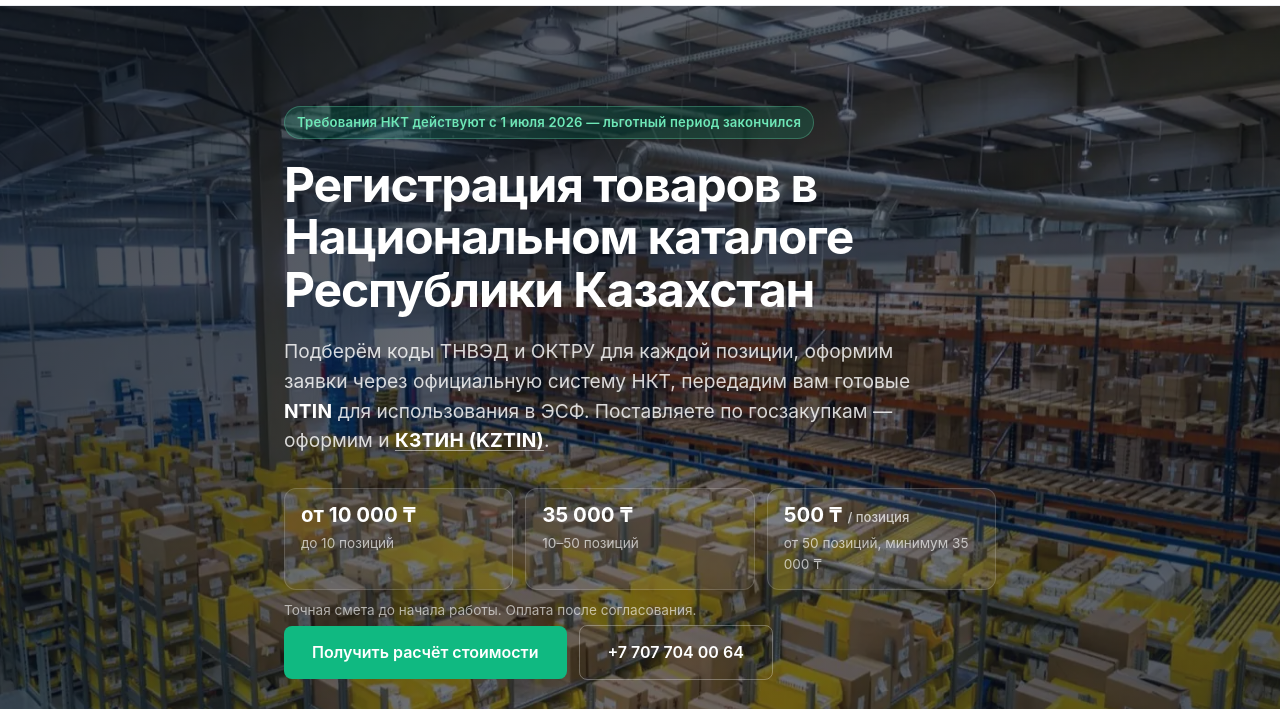
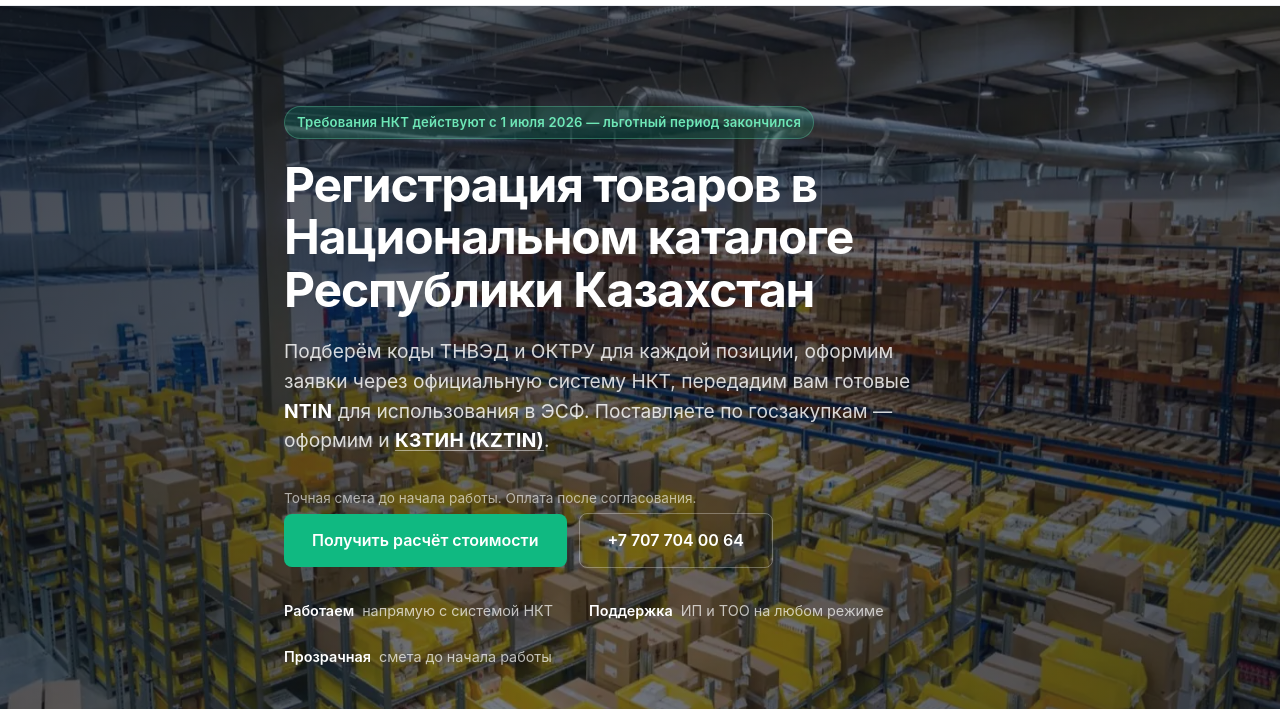
Before and after one commit to aslan797/nkt-medics, a website: page index.html in a window 1280 px wide. Shown: the part 71-780 px from the top of the page. Drawn offline with Linux system fonts and the light colour scheme.

Commit message:
Убраны цены с сайта (по решению юзера)
Co-Authored-By: Claude Opus 5.5 <noreply@anthropic.com>

```diff
--- a/index.html
+++ b/index.html
@@ -4,7 +4,7 @@
     <meta charset="UTF-8">
     <meta name="viewport" content="width=device-width, initial-scale=1.0">
     <title>Регистрация товаров в НКТ: NTIN и КЗТИН (KZTIN) — nkt.medics.kz</title>
-    <meta name="description" content="Подготовим ваши товары для Национального каталога РК: подбор кодов ТНВЭД и ОКТРУ, оформление NTIN, а для поставщиков госзакупок — КЗТИН (KZTIN). Цены на NTIN от 10 000 ₸.">
+    <meta name="description" content="Подготовим ваши товары для Национального каталога РК: подбор кодов ТНВЭД и ОКТРУ, оформление NTIN, а для поставщиков госзакупок — КЗТИН (KZTIN).">
     <meta name="keywords" content="НКТ Казахстан, регистрация товаров НКТ, Национальный каталог товаров РК, NTIN, NTIN код, регистрация в НКТ, ТНВЭД, ОКТРУ, ЭСФ, СНТ, НКТ для ИП и ТОО, как зарегистрировать товар в НКТ">
     <meta name="robots" content="index, follow, max-image-preview:large, max-snippet:-1">
     <meta name="author" content="nkt.medics.kz">
@@ -18,7 +18,7 @@
     <link rel="preload" as="image" href="warehouse.webp" type="image/webp" fetchpriority="high">
 
     <meta property="og:title" content="Регистрация товаров в Национальном каталоге РК (НКТ) под ключ">
-    <meta property="og:description" content="Подберём коды ТНВЭД и ОКТРУ, оформим NTIN, подадим заявки через официальную систему НКТ. Требования действуют с 1 июля 2026. Цены от 10 000 ₸.">
+    <meta property="og:description" content="Подберём коды ТНВЭД и ОКТРУ, оформим NTIN, подадим заявки через официальную систему НКТ. Требования действуют с 1 июля 2026.">
     <meta property="og:type" content="website">
     <meta property="og:url" content="/">
     <meta property="og:site_name" content="nkt.medics.kz">
@@ -519,11 +519,6 @@
         <span class="eyebrow">Требования НКТ действуют с 1 июля 2026 — льготный период закончился</span>
         <h1>Регистрация товаров в Национальном каталоге Республики Казахстан</h1>
         <p class="hero-sub">Подберём коды ТНВЭД и ОКТРУ для каждой позиции, оформим заявки через официальную систему НКТ, передадим вам готовые <span class="code-hl">NTIN</span> для использования в ЭСФ. Поставляете по госзакупкам — оформим и <a href="#kztin" class="code-hl">КЗТИН (KZTIN)</a>.</p>
-        <div class="hero-price">
-            <div class="price-item"><span class="price-num">от 10 000 ₸</span><span class="price-lbl">до 10 позиций</span></div>
-            <div class="price-item"><span class="price-num">35 000 ₸</span><span class="price-lbl">10–50 позиций</span></div>
-            <div class="price-item"><span class="price-num">500 ₸ <em>/ позиция</em></span><span class="price-lbl">от 50 позиций, минимум 35 000 ₸</span></div>
-        </div>
         <p class="hero-price-note">Точная смета до начала работы. Оплата после согласования.</p>
         <div class="hero-cta">
             <a href="https://wa.me/77077040064?text=%D0%97%D0%B4%D1%80%D0%B0%D0%B2%D1%81%D1%82%D0%B2%D1%83%D0%B9%D1%82%D0%B5%20%D0%BC%D0%BD%D0%B5%20%D0%BD%D1%83%D0%B6%D0%BD%D0%BE%20%D0%B7%D0%B0%D0%B2%D0%B5%D1%81%D1%82%D0%B8%20%D1%82%D0%BE%D0%B2%D0%B0%D1%80%D1%8B%20%D0%B2%20%D0%BD%D0%BA%D1%82" class="btn-primary">Получить расчёт стоимости</a>
@@ -737,11 +732,6 @@
         <div class="cta-card">
             <h2>Узнайте стоимость для вашего каталога</h2>
             <p>Пришлите список товаров — посчитаем сроки и стоимость в течение рабочего дня.</p>
-            <div class="hero-price">
-            <div class="price-item"><span class="price-num">от 10 000 ₸</span><span class="price-lbl">до 10 позиций</span></div>
-            <div class="price-item"><span class="price-num">35 000 ₸</span><span class="price-lbl">10–50 позиций</span></div>
-            <div class="price-item"><span class="price-num">500 ₸ <em>/ позиция</em></span><span class="price-lbl">от 50 позиций, минимум 35 000 ₸</span></div>
-        </div>
         <p class="hero-price-note">Точная смета до начала работы. Оплата после согласования.</p>
         <div class="hero-cta">
                 <a href="https://wa.me/77077040064?text=%D0%97%D0%B4%D1%80%D0%B0%D0%B2%D1%81%D1%82%D0%B2%D1%83%D0%B9%D1%82%D0%B5%20%D0%BC%D0%BD%D0%B5%20%D0%BD%D1%83%D0%B6%D0%BD%D0%BE%20%D0%B7%D0%B0%D0%B2%D0%B5%D1%81%D1%82%D0%B8%20%D1%82%D0%BE%D0%B2%D0%B0%D1%80%D1%8B%20%D0%B2%20%D0%BD%D0%BA%D1%82" class="btn-primary">Получить расчёт в WhatsApp</a>
```
